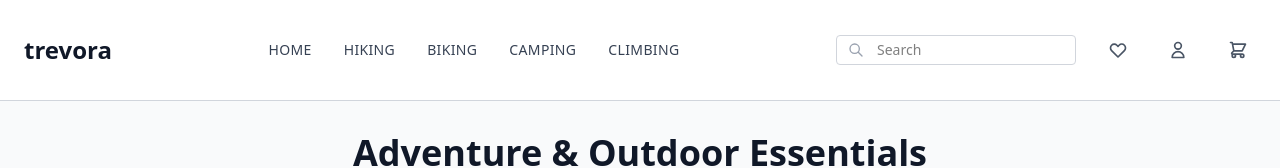
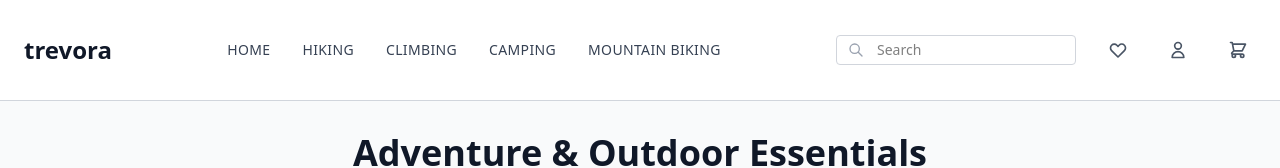
Before and after one commit to Anzyll/Trevora, a React (Vite) app in the folder Trevora/: page /products in a window 1280 px wide. Shown: the top 168 px of the page. Built offline with nearby package versions, Linux system fonts and the light colour scheme; data requests are answered from the project's data file.

Commit message:
feat: add category buttons in navbar with filtered product page

```diff
--- a/Trevora/src/Components/Header.jsx
+++ b/Trevora/src/Components/Header.jsx
@@ -5,8 +5,14 @@ import { useNavigate } from "react-router-dom";
 const Header = () => {
   const [isMenuOpen, setIsMenuOpen] = useState(false); //state to toggle mobile menu
   const [user, setUser] = useState(null); //state to store current logged in user
-  const mainCategories = ["Home","Hiking", " Biking", "Camping","Climbing"];
   const navigate = useNavigate();
+  const activities = [
+    { name: "Home", path: "/" },
+    { name: "Hiking", activity: "Hiking" },
+    { name: "Climbing", activity: "Climbing" },
+    { name: "Camping", activity: "Camping" },
+    { name: "Mountain Biking", activity: "Mountain Biking" },
+  ];
 
   //check if user is logged in via localStorage
   useEffect(() => {
@@ -19,7 +25,15 @@ const Header = () => {
   const loginForm = () => {
     setIsMenuOpen(!isMenuOpen);
     navigate("/login");
+  };
 
+  const filterByActivity = (activity) => {
+    if (activity.path) {
+      navigate(activity.path);
+    } else {
+      navigate(`/products?activity=${activity.activity}`);
+    }
+    setIsMenuOpen(false);
   };
 
   const handleLogout = () => {
@@ -111,12 +125,13 @@ const handleLogout = () => {
           </button>
 
           <div className="flex items-center space-x-8">
-            {mainCategories.map((category, index) => (
+            {activities.map((activity, index) => (
               <button
                 key={index}
                 className="text-sm font-medium text-gray-700 hover:text-gray-900 uppercase tracking-wide"
+                onClick={() => filterByActivity(activity)}
               >
-                {category}
+                {activity.name}
               </button>
             ))}
           </div>
@@ -259,12 +274,13 @@ const handleLogout = () => {
             </div>
 
             <div className="px-4 py-2">
-              {mainCategories.map((category, index) => (
+              {activities.map((activity, index) => (
                 <button
                   key={index}
                   className="block w-full text-left py-3 px-2 text-gray-700 hover:bg-gray-50 border-b border-gray-100 text-sm font-medium"
+                  onClick={() => filterByActivity(activity)}
                 >
-                  {category}
+                  {activity.name}
                 </button>
               ))}
             </div>
--- a/Trevora/src/Pages/ProductPage.jsx
+++ b/Trevora/src/Pages/ProductPage.jsx
@@ -1,6 +1,7 @@
 import React, { useEffect, useState } from "react";
 import axios from "axios";
 import ProductCard from "../Components/ProductCard";
+import { useLocation } from "react-router-dom";
 
 const ProductPage = () => {
   const [products, setProducts] = useState([]);
@@ -8,6 +9,15 @@ const ProductPage = () => {
   const [error, setError] = useState(null);
   const [sortBy, setSortBy] = useState("");
   const [category, setCategory] = useState("all");
+  const location = useLocation();
+
+  const [selectedActivity, setSelectedActivity] = useState("");
+
+  useEffect(() => {
+    const urlParam = new URLSearchParams(location.search);
+    const activity = urlParam.get("activity");
+    setSelectedActivity(activity);
+  }, [location.search]);
 
   // Fetch products from backend on component mount
   useEffect(() => {
@@ -26,11 +36,14 @@ const ProductPage = () => {
 
   // Filter by category and sort by price
   const filteredAndSortedProducts = products
-    .filter(
-      (product) =>
+    .filter((product) => {
+      const categoryMatch =
         category === "all" ||
-        product.category?.toLowerCase() === category.toLowerCase()
-    )
+        product.category?.toLowerCase() === category.toLowerCase();
+      const activityMatch =
+        !selectedActivity || selectedActivity === product.activity;
+      return categoryMatch && activityMatch;
+    })
     .sort((a, b) => {
       if (sortBy === "lowtohigh") {
         return (
```
Lines whose indentation alone changed are shown as unchanged.
